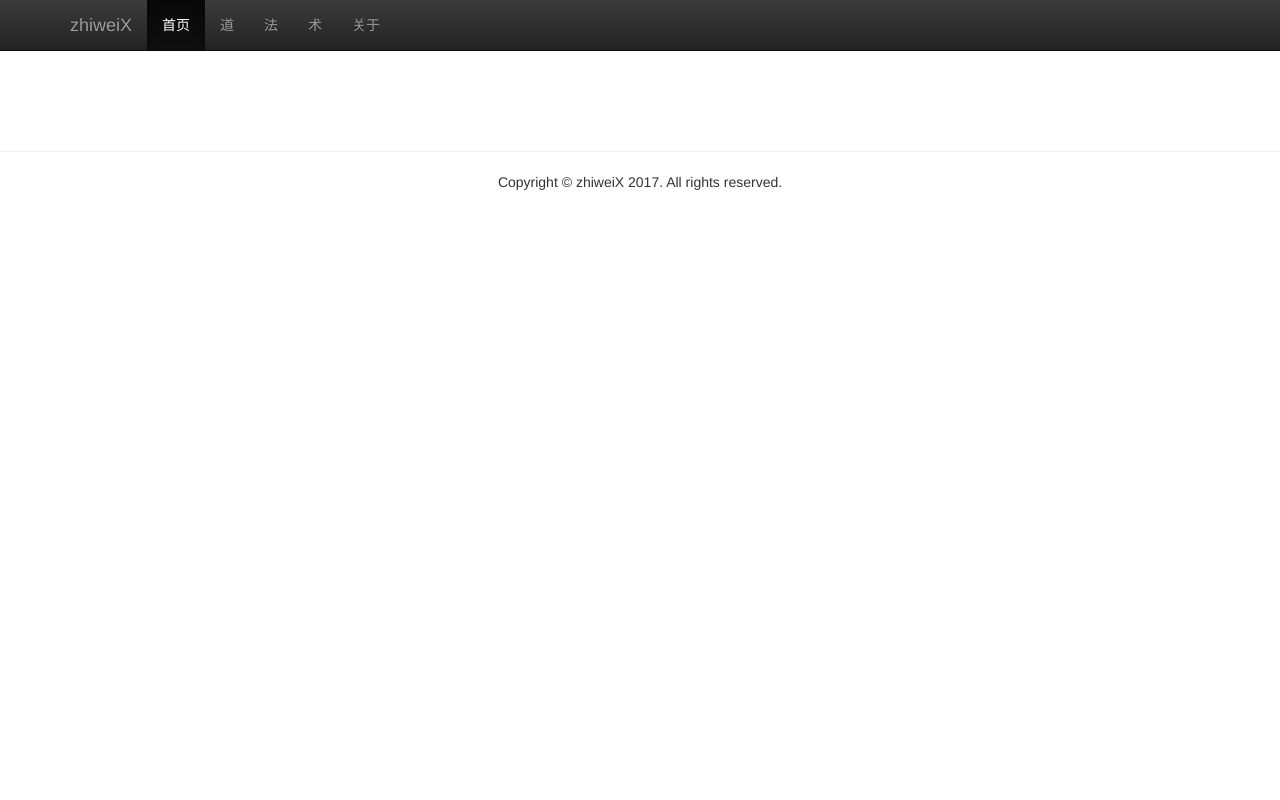
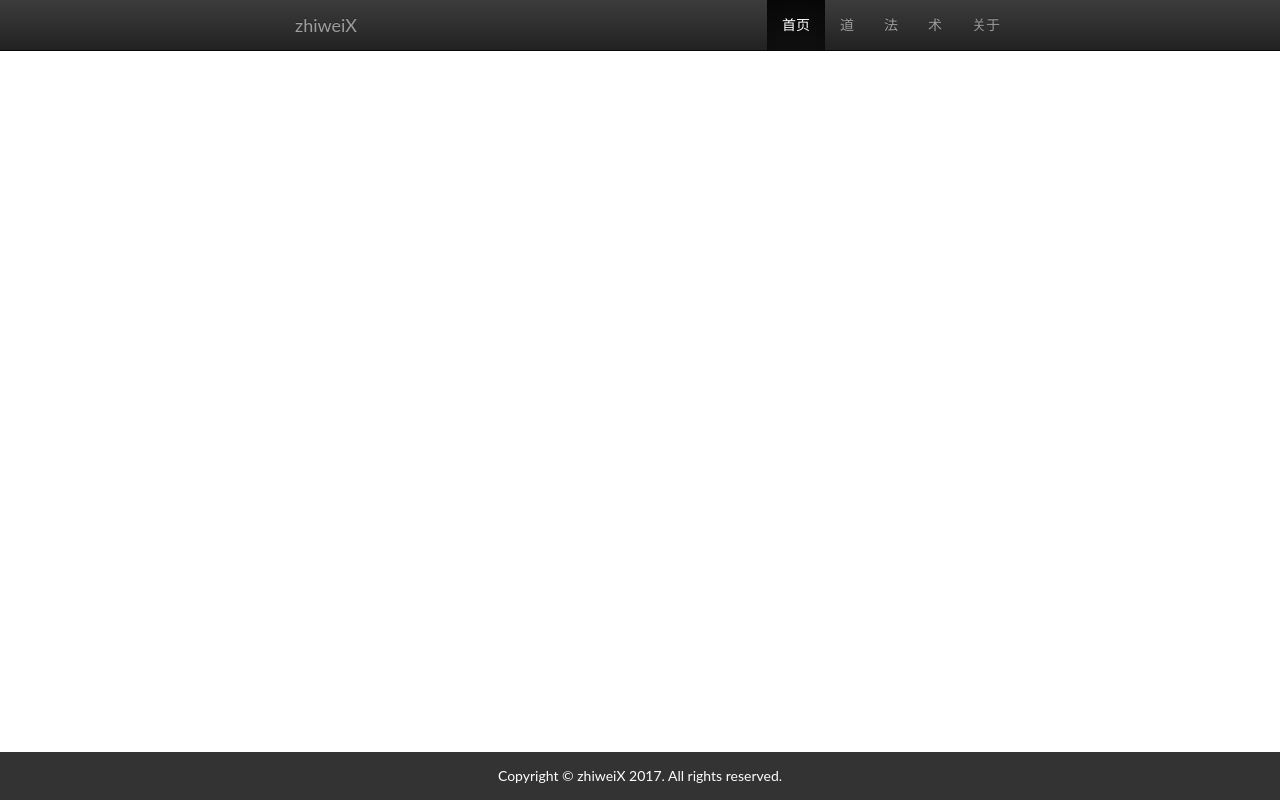
Before and after one commit to zhiwei1988/blog, a Flask app: template app/templates/post.html in a window 1280 px wide. Run offline with Flask 2, Linux system fonts and the light colour scheme; the template is opened without the code that fills it, so the values that code supplies are empty; parts of the project's set-up code (start-up, migrations or seed data) failed here and were passed over; some libraries are stand-ins or nearby versions.

Commit message:
修改博客展示页面样式

```diff
--- /dev/null
+++ b/app/static/css/main.css
@@ -0,0 +1,60 @@
+body {
+  position: relative;
+  font-family: 'Lato', "PingFang SC", "Microsoft YaHei", sans-serif;
+  font-size: 14px;
+  line-height: 2;
+  color: #555;
+  background: #fff;
+}
+
+h1, h2, h3, h4, h5, h6 {
+  margin: 20px 0 10px;
+  padding: 0;
+  font-weight: bold;
+  line-height: 1.5;
+}
+
+h1 {
+	font-size: 24px;
+}
+
+h2 {
+	font-size: 22px;
+}
+
+h3 {
+	font-size: 20px;
+}
+
+h4 {
+	font-size: 18px;
+}
+
+.posts-expand .post-body h2,
+.posts-expand .post-body h3,
+.posts-expand .post-body h4,
+.posts-expand .post-body h5,
+.posts-expand .post-body h6 {
+  padding-top: 10px;
+}
+
+.main {
+  padding-bottom: 150px;
+}
+
+.main-inner {
+  margin: 0 auto;
+  width: 700px;
+}
+
+.main-inner {
+  margin-top: 110px;
+}
+
+.post-title {
+	position: relative;
+	font-size: 26px;
+	font-weight: 400;
+	text-align: center;
+	margin-bottom: 30px;
+}
--- a/app/static/css/style.css
+++ b/app/static/css/style.css
@@ -6,6 +6,48 @@ body {
     .group2 {
         text-align: right;
     }
+
+    .navbarWrap  {
+    	width: 750px;
+    	padding-left: 15px;
+    	padding-right: 15px;
+    	margin: auto;
+	}
+}
+
+#blogFooter {
+	position: fixed;
+	bottom: 0;
+	width: 100%;
+	margin: 0 auto;
+	color: #fff;
+	background-color: #333;
+	text-align: center;
+}
+
+#blogFooter p {
+	margin-top: 10px;
+}
+
+#contentWrap {
+	width: 700px;
+	margin: 15px auto;
+	margin-bottom: 60px;
+	padding: 30px;
+	border: 1px solid;
+	border-radius: 3px;
+	font-size: 16px;
+	line-height: 1.6;
+}
+
+#contentWrap h3 {
+	padding-bottom: 0.3em;
+	font-size: 1.75em;
+	line-height: 1.225;
+	border-bottom: 1px solid #eee;
+	margin-bottom: 16px;
+	font-weight: 700;
+	color: #333;
 }
 
 #edit-page-content {
@@ -14,10 +56,6 @@ body {
 
 #post-page-content {
 	padding-bottom: 60px
-}
-
-footer p {
-	text-align: center;
 }
 
 footer div.container {
--- a/app/templates/base.html
+++ b/app/templates/base.html
@@ -9,8 +9,9 @@
 {% block title %}zhiwei's blog{% endblock %}
 
 {% block body -%}
-    <header class="navbar navbar-inverse navbar-fixed-top bs-docs-nav" role="banner">
-	    <div class="container">
+    {{ super() }}
+    <header id="blogHeader" class="navbar navbar-inverse navbar-fixed-top bs-docs-nav" role="banner">
+	    <div class="navbarWrap">
             <div class="navbar-header">
                 <button class="navbar-toggle" type="button" data-toggle="collapse" data-target=".bs-navbar-collapse">
                     <span class="sr-only">Toggle navigation</span>
@@ -21,18 +22,16 @@
                 <a href="{{ url_for('main.index') }}" class="navbar-brand">zhiweiX</a>
             </div>
 	    	<nav class="collapse navbar-collapse bs-navbar-collapse" role="navigation">
-                <ul class="nav navbar-nav">
+                <ul class="nav navbar-nav navbar-right">
                     <li id="li-index"><a href="{{ url_for('main.index') }}">首页</a></li>
                     <li id="li-dao"><a href="{{ url_for('main.category_dao') }}">道</a></li>
                     <li id="li-fa"><a href="{{ url_for('main.category_fa') }}">法</a></li>
                     <li id="li-shu"><a href="{{ url_for('main.category_shu') }}">术</a></li>
                     <li id="li-guanyu"><a href="#">关于</a></li>
+                    {% if current_user.is_authenticated %}
+                    <li><a href="{{ url_for('auth.logout') }}">Log Out</a></li>
+                    {% endif %}
                 </ul>
-                {% if current_user.is_authenticated %}
-                <ul class="nav navbar-nav navbar-right">
-                    <li><a href="{{ url_for('auth.logout') }}">Log Out</a></li>
-                </ul>
-                {% endif %}
             </nav>
 	    </div>
     </header>
@@ -49,17 +48,9 @@
     {% block login_page_content -%}
     {%- endblock login_page_content %}
 
-    <footer>
-    <div class="container">
-        <div class="row">
-            <div class="col-md-12">
-                <hr />
-                <p class="text-center">Copyright © zhiweiX 2017. All rights reserved.</p>
-            </div>
-        </div>
-    </div>
+    <footer id="blogFooter">
+        <p>Copyright © zhiweiX 2017. All rights reserved.</p>
     </footer>
-    {{ super() }}
 {%- endblock body %}
 
 {% block scripts %}
--- a/app/templates/post.html
+++ b/app/templates/post.html
@@ -2,18 +2,26 @@
 
 {%- block styles %}
     {{ super() }}
-    <!-- <link rel="stylesheet" href="//cdnjs.cloudflare.com/ajax/libs/highlight.js/9.12.0/styles/default.min.css"> -->
-    <!-- <link href="{{ url_for('static', filename='css/open-source/swiss.css') }}" rel="stylesheet" type="text/css"> -->
+    <link href="{{ url_for('static', filename='css/main.css') }}" rel="stylesheet" type="text/css">
 {%- endblock styles %}
 
 {% block post_page_content -%}
-<div class="container" id="post-page-content">
-	<div class="row">
-		<div class="col-md-2"></div>
-		<div class="col-md-8">
-			{{ article.body | safe }}
+<main id="main" class="main">
+	<div class="main-inner">
+		<div class="content-wrap">
+			<div id="content" class="content">
+				<div id="posts" class="posts-expand">
+					<article class="post post-type-normal">
+						<header class="post-header">
+							<h2 class="post-title">{{ article.title }}</h2>
+						</header>
+						<div class="post-body">
+							{{ article.body | safe }}
+						</div>
+					</article>
+				</div>
+			</div>
 		</div>
-		<div class="col-md-2"></div>
 	</div>
-</div>
+</main>
 {%- endblock post_page_content %}
```
